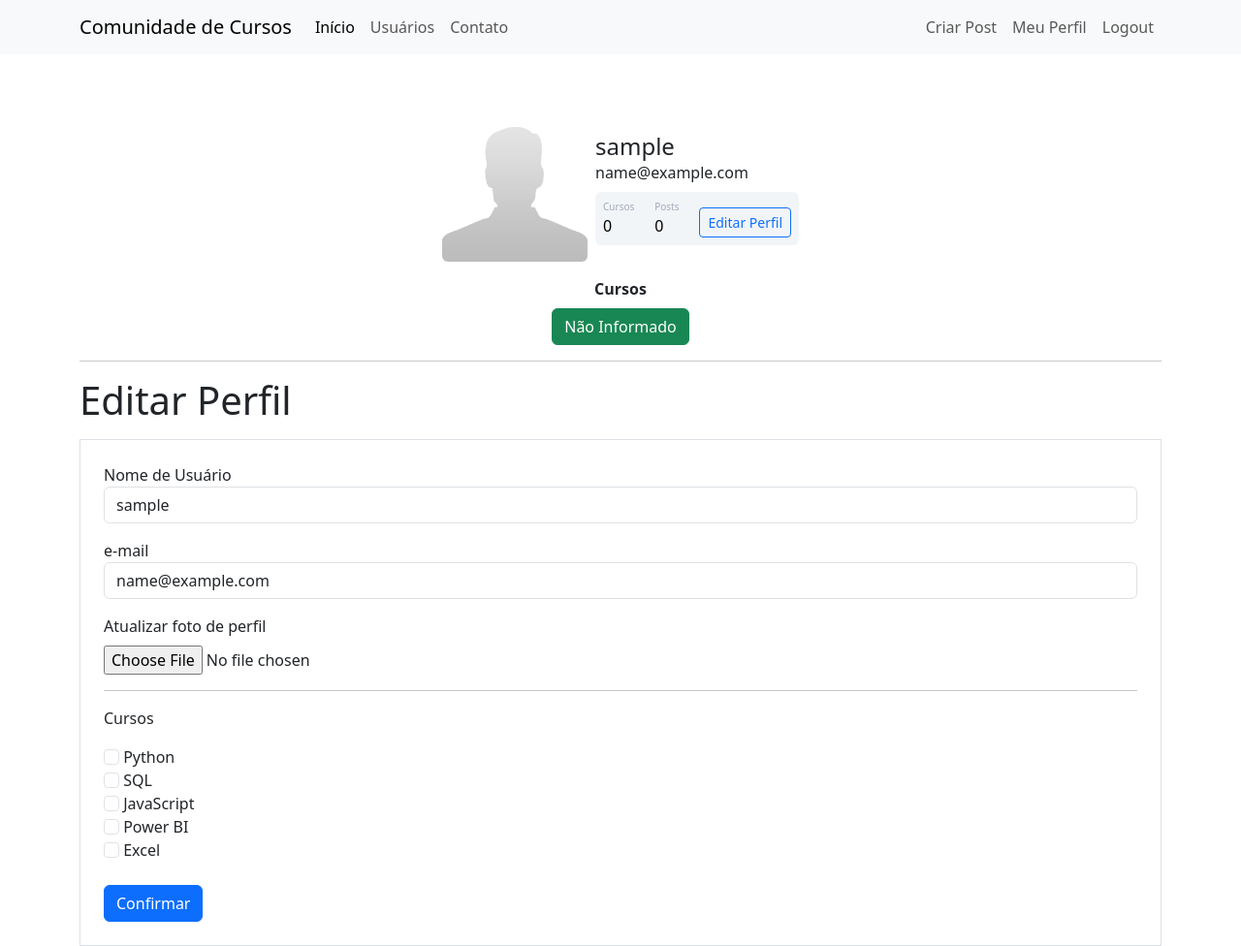
After one commit to carnotneto/website-comunidade, a Flask app: page /perfil/editar in a window 1280 px wide. The commit adds this page. Shown: the whole page at 97% size. Run offline with Flask 3, Linux system fonts and the light colour scheme; the visitor is signed in with stand-in values (Sample User, id 1); some libraries are stand-ins or nearby versions.

Commit message:
Finalizados Editar Perfil', 'Página Usuários', 'Lista de cursos'

```diff
--- a/comunidadeimpressionadora/__init__.py
+++ b/comunidadeimpressionadora/__init__.py
@@ -11,6 +11,9 @@ app.config['SQLALCHEMY_DATABASE_URI'] = 'sqlite:///comunidade.db'
 database = SQLAlchemy(app)
 bcrypt = Bcrypt(app)
 login_manager = LoginManager(app)
+login_manager.login_view = 'login'
+login_manager.login_message = 'Faça login para acessar esta página.'
+login_manager.login_message_category = 'alert-info'
 
 from comunidadeimpressionadora import routes
 
--- a/comunidadeimpressionadora/forms.py
+++ b/comunidadeimpressionadora/forms.py
@@ -1,14 +1,16 @@
 from flask_wtf import FlaskForm
+from flask_wtf.file import FileField, FileAllowed
 from wtforms import StringField, PasswordField, SubmitField, BooleanField
 from wtforms.validators import DataRequired, Length, Email, EqualTo, ValidationError
 from comunidadeimpressionadora.models import Usuario
+from flask_login import current_user
 
 
 class FormCriarConta(FlaskForm):
     username = StringField('Nome de Usuário', validators=[DataRequired()])
     email = StringField('e-mail', validators=[DataRequired(), Email()])
     senha = PasswordField('Senha', validators=[DataRequired(), Length(6, 20)])
-    confirmacao_senha = PasswordField('Confirmação da Senha', validators=[DataRequired(), EqualTo(senha)])
+    confirmacao_senha = PasswordField('Confirmação da Senha', validators=[DataRequired(), EqualTo('senha')])
     botao_submit_criar_conta = SubmitField('Criar Conta')
 
     def validate_email(self, email):
@@ -22,3 +24,24 @@ class FormLogin(FlaskForm):
     senha = PasswordField('Senha', validators=[DataRequired(), Length(6, 20)])
     lembrar_dados = BooleanField('Lembrar dados de acesso')
     botao_submit_login = SubmitField('Fazer Login')
+
+
+class FormEditarPerfil(FlaskForm):
+    username = StringField('Nome de Usuário', validators=[DataRequired()])
+    foto_perfil = FileField('Atualizar foto de perfil', validators=[FileAllowed(['jpg', 'png'])])
+
+    curso_python = BooleanField('Python')
+    curso_sql = BooleanField('SQL')
+    curso_javascript = BooleanField('JavaScript')
+    curso_power_bi = BooleanField('Power BI')
+    curso_excel = BooleanField('Excel')
+
+    email = StringField('e-mail', validators=[DataRequired(), Email()])
+    botao_submit_editar_perfil = SubmitField('Confirmar')
+
+
+def validate_email(self, email):
+    if current_user.email != email.data:
+        usuario = Usuario.query.filter_by(email=email.data).first()
+        if usuario:
+            raise ValidationError('E-mail já cadastrado.')
--- a/comunidadeimpressionadora/routes.py
+++ b/comunidadeimpressionadora/routes.py
@@ -1,10 +1,11 @@
 from flask import render_template, redirect, url_for, flash, request
 from comunidadeimpressionadora import app, database, bcrypt
-from comunidadeimpressionadora.forms import FormLogin, FormCriarConta
+from comunidadeimpressionadora.forms import FormLogin, FormCriarConta, FormEditarPerfil
 from comunidadeimpressionadora.models import Usuario
-from flask_login import login_user, logout_user, current_user
-
-lista_usuarios = ['João', 'Carnot', 'Maurício']
+from flask_login import login_user, logout_user, current_user, login_required
+import secrets
+import os
+from PIL import Image
 
 
 @app.route("/")
@@ -18,7 +19,9 @@ def contato():
 
 
 @app.route("/usuarios")
+@login_required
 def usuarios():
+    lista_usuarios = Usuario.query.all()
     return render_template('usuarios.html', lista_usuarios=lista_usuarios)
 
 
@@ -32,7 +35,11 @@ def login():
         if usuario and bcrypt.check_password_hash(usuario.senha, form_login.senha.data):
             login_user(usuario, remember=form_login.lembrar_dados.data)
             flash(f'Logado como {form_login.email.data}', 'alert-success')
-            return redirect(url_for('home'))
+            par_next = request.args.get('next')
+            if par_next:
+                return redirect(par_next)
+            else:
+                return redirect(url_for('home'))
         else:
             flash(f'Não foi possivel logar como {form_login.email.data}. Verifique email ou senha e tente novamente.',
                   'alert-danger')
@@ -49,6 +56,7 @@ def login():
 
 
 @app.route('/logout')
+@login_required
 def logout():
     logout_user()
     flash('Logout feito com sucesso!', 'alert-success')
@@ -56,10 +64,56 @@ def logout():
 
 
 @app.route('/perfil')
+@login_required
 def perfil():
-    return render_template('perfil.html')
+    foto_perfil = url_for('static', filename='fotos_perfil/{}'.format(current_user.foto_perfil))
+    return render_template('perfil.html', foto_perfil=foto_perfil)
 
 
 @app.route('/post/criar')
+@login_required
 def post():
     return render_template('criarpost.html')
+
+
+def salvar_imagem(imagem):
+    codigo = secrets.token_hex(8)
+    nome, extensao = os.path.splitext(imagem.filename)
+    nome_completo = nome + codigo + extensao
+    caminho = os.path.join(app.root_path, 'static/fotos_perfil', nome_completo)
+    tamanho = (400, 400)
+    imagem_reduzida = Image.open(imagem)
+    imagem_reduzida.thumbnail(tamanho)
+    imagem_reduzida.save(caminho)
+    return nome_completo
+
+
+def atualizar_cursos(form):
+    lista_cursos = []
+    for campo in form:
+        if 'curso_' in campo.name:
+            if campo.data:
+                lista_cursos.append(campo.label.text)
+    return ';'.join(lista_cursos)
+
+
+@app.route('/perfil/editar', methods=['GET', 'POST'])
+@login_required
+def editar_perfil():
+    form = FormEditarPerfil()
+    if form.validate_on_submit():
+        current_user.email = form.email.data
+        current_user.username = form.username.data
+        if form.foto_perfil.data:
+            nome_imagem = salvar_imagem(form.foto_perfil.data)
+            current_user.foto_perfil = nome_imagem
+        current_user.cursos = atualizar_cursos(form)
+        database.session.commit()
+        flash('Perfil atualizado com sucesso!', 'alert-success')
+        return redirect(url_for('perfil'))
+    elif request.method == 'GET':
+        form.email.data = current_user.email
+        form.username.data = current_user.username
+
+    foto_perfil = url_for('static', filename='fotos_perfil/{}'.format(current_user.foto_perfil))
+    return render_template('editarperfil.html', foto_perfil=foto_perfil, form=form)
--- a/comunidadeimpressionadora/static/main.css
+++ b/comunidadeimpressionadora/static/main.css
@@ -0,0 +1,38 @@
+.card{
+  width: 400px;
+  border: none;
+  border-radius: 10px;
+
+  background-color: #fff;
+}
+
+
+
+.stats{
+
+      background: #f2f5f8 !important;
+
+    color: #000 !important;
+}
+.articles{
+  font-size:10px;
+  color: #a1aab9;
+}
+.number1{
+  font-weight:500;
+}
+.followers{
+    font-size:10px;
+  color: #a1aab9;
+
+}
+.number2{
+  font-weight:500;
+}
+.rating{
+    font-size:10px;
+  color: #a1aab9;
+}
+.number3{
+  font-weight:500;
+}
--- a/comunidadeimpressionadora/templates/base.html
+++ b/comunidadeimpressionadora/templates/base.html
@@ -4,7 +4,7 @@
     <meta charset="UTF-8">
     <title>Title</title>
     <link href="https://cdn.jsdelivr.net/npm/bootstrap@5.3.2/dist/css/bootstrap.min.css" rel="stylesheet" integrity="sha384-T3c6CoIi6uLrA9TneNEoa7RxnatzjcDSCmG1MXxSR1GAsXEV/Dwwykc2MPK8M2HN" crossorigin="anonymous">
-
+    <link rel="stylesheet" type="text/css" href="{{ url_for('static', filename='main.css') }}">
   {% block head %}
   {% endblock %}
 </head>
--- a/comunidadeimpressionadora/templates/contato.html
+++ b/comunidadeimpressionadora/templates/contato.html
@@ -3,7 +3,7 @@
 {% block body %}
 
     <div class="container">
-        <p>Qualquer dúvida envie um e-mail para carnotneto@gmail.com</p>
+        <p>Em caso de dúvida envie um e-mail para webmaster@gmail.com</p>
     </div>
 
 {% endblock %}
--- /dev/null
+++ b/comunidadeimpressionadora/templates/editarperfil.html
@@ -0,0 +1,67 @@
+{% extends 'perfil.html' %}
+
+{% block form_editar_perfil %}
+
+<div class="container">
+    <hr>
+    <h1>Editar Perfil</h1>
+    <div class="row">
+        <div class="col">
+            <form method="POST" action="" class="border mt-2 p-4" enctype="multipart/form-data">
+                {{ form.csrf_token }}
+                <fieldset>
+                     <div class="form-group">
+                        {{ form.username.label(class="form-control-label") }}
+                        {% if form.username.errors %}
+                            {{ form.username(class="form-control is-invalid") }}
+                        <div class="invalid-feedback">
+                            {% for erro in form.username.errors %}
+                                {{ erro }}
+                            {% endfor %}
+                        </div>
+                        {% else %}
+                            {{ form.username(class="form-control") }}
+                        {% endif %}
+                    </div>
+                    <div class="form-group">
+                        {{ form.email.label(class="form-control-label mt-3") }}
+                        {% if form.email.errors %}
+                            {{ form.email(class="form-control is-invalid") }}
+                        <div class="invalid-feedback">
+                            {% for erro in form.email.errors %}
+                                {{ erro }}
+                            {% endfor %}
+                        </div>
+                        {% else %}
+                            {{ form.email(class="form-control") }}
+                        {% endif %}
+                    </div>
+                    <div class="form-group mt-3">
+                        {{ form.foto_perfil.label }} <br>
+                        {{ form.foto_perfil(class="form-control-file mt-2") }}
+                        {% if form.foto_perfil.errors %}
+                            {% for erro in form.foto_perfil.errors %}
+                                <span class="text-danger">{{ 'O arquivo deve ser do tipo .jpg ou .png' }}</span><br>
+                            {% endfor %}
+                        {% endif %}
+                    </div>
+
+                <hr>
+                <p>Cursos</p>
+                {% for campo in form %}
+                    {% if 'curso_' in campo.name %}
+                        <div class="form-group">
+                            {{ campo(class="form-check-input") }}
+                            {{ campo.label(class="form-check-label") }}
+                        </div>
+                    {% endif %}
+                {% endfor %}
+
+                </fieldset>
+                {{ form.botao_submit_editar_perfil(class= "btn btn-primary mt-4")}}
+            </form>
+        </div>
+    </div>
+</div>
+
+{% endblock %}
--- a/comunidadeimpressionadora/templates/home.html
+++ b/comunidadeimpressionadora/templates/home.html
@@ -3,7 +3,7 @@
 {% block body %}
 
     <div class="container">
-        <h1>Hello, World!</h1>
+        <h1>Lorem ipsum dolor sit amet, consectetur adipiscing elit. Etiam eget ligula eu lectus lobortis condimentum. Aliquam nonummy auctor massa.</h1>
     </div>
 
 {% endblock %}
--- a/comunidadeimpressionadora/templates/navbar.html
+++ b/comunidadeimpressionadora/templates/navbar.html
@@ -8,7 +8,7 @@
 
 <nav class="navbar navbar-expand-lg bg-body-tertiary">
   <div class="container-fluid container">
-    <a class="navbar-brand" href="{{ url_for ('home') }}">Comunidade Impressionadora</a>
+    <a class="navbar-brand" href="{{ url_for ('home') }}">Comunidade de Cursos</a>
     <button class="navbar-toggler" type="button" data-bs-toggle="collapse" data-bs-target="#navbarSupportedContent" aria-controls="navbarSupportedContent" aria-expanded="false" aria-label="Toggle navigation">
       <span class="navbar-toggler-icon"></span>
     </button>
--- a/comunidadeimpressionadora/templates/perfil.html
+++ b/comunidadeimpressionadora/templates/perfil.html
@@ -2,8 +2,50 @@
 
 {% block body %}
 
-    <div class="container">
-        <h1>Meu Perfil</h1>
+    <div class="container mt-5 d-flex justify-content-center">
+
+            <div class="card p-3">
+
+                <div class="d-flex align-items-center">
+
+                    <div class="image pe-2">
+                <img src="{{ foto_perfil }}" class="rounded" width="150" >
+                </div>
+
+                <div class="ml-3 w-100">
+
+                   <h4 class="mb-0 mt-0">{{ current_user.username }}</h4>
+                   <span>{{ current_user.email }}</span>
+
+                   <div class="p-2 mt-2 bg-primary d-flex justify-content-between rounded text-white stats">
+                       {% if 'Não Informado' in current_user.cursos %}
+                            <div class="d-flex flex-column"> <span class="articles">Cursos</span> <span class="number1">0</span> </div>
+                       {% else %}
+                            <div class="d-flex flex-column"> <span class="articles">Cursos</span> <span class="number1">{{ current_user.cursos.count(';')+1 }}</span> </div>
+                       {% endif %}
+
+
+                        <div class="d-flex flex-column"> <span class="rating">Posts</span> <span class="number3">0</span></div>
+
+                    <div class="button mt-2 d-flex flex-row align-items-center">
+                       <a class="w-100" href="{{ url_for('editar_perfil') }}">
+                           <button class="btn btn-sm btn-outline-primary w-100">Editar Perfil</button>
+                       </a>
+                    </div>
+                   </div>
+                </div>
+            </div>
+            </div>
     </div>
+<div class="row justify-content-center">
+    <div class="col col-4 mt-6" style="text-align: center">
+        <strong>Cursos</strong><br>
+        {% for curso in current_user.cursos.split(';') %}
+        <button type="button" class="btn btn-success mt-2">{{ curso }}</button>
+        {% endfor %}
+    </div>
+</div>
 
+{% block form_editar_perfil %}
 {% endblock %}
+{% endblock %}
```
Also changed, not shown: comunidadeimpressionadora/templates/usuarios.html (+36 -1 lines), comunidadeimpressionadora/static/fotos_perfil/Carnot4126869d4a8ca59b.jpg (added), comunidadeimpressionadora/static/fotos_perfil/Carnot43dec48f1e320b95.jpg (added), comunidadeimpressionadora/static/fotos_perfil/googlebot_and_spider_header7f1fe0a692e04dd6.png (added), comunidadeimpressionadora/static/fotos_perfil/googlebot_and_spider_headera16facb55e5e5255.png (added).
